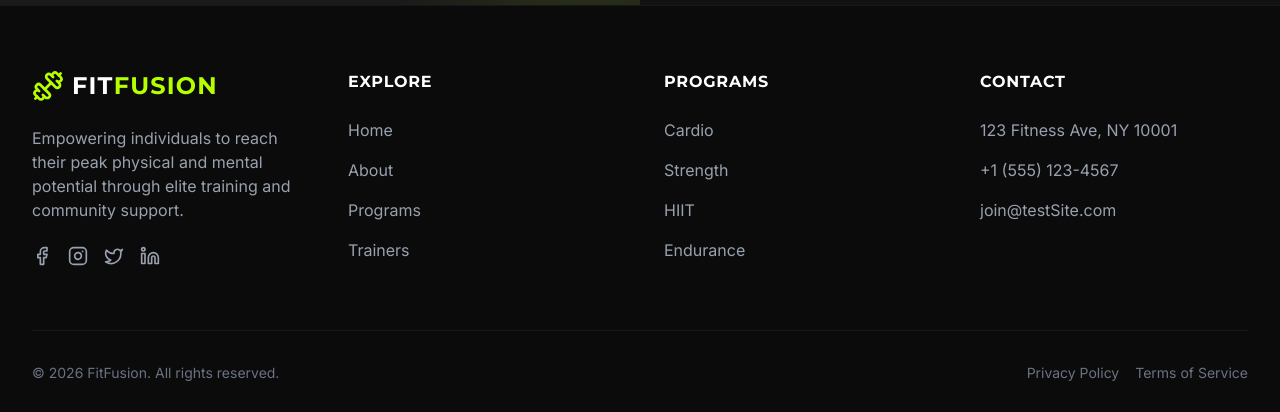
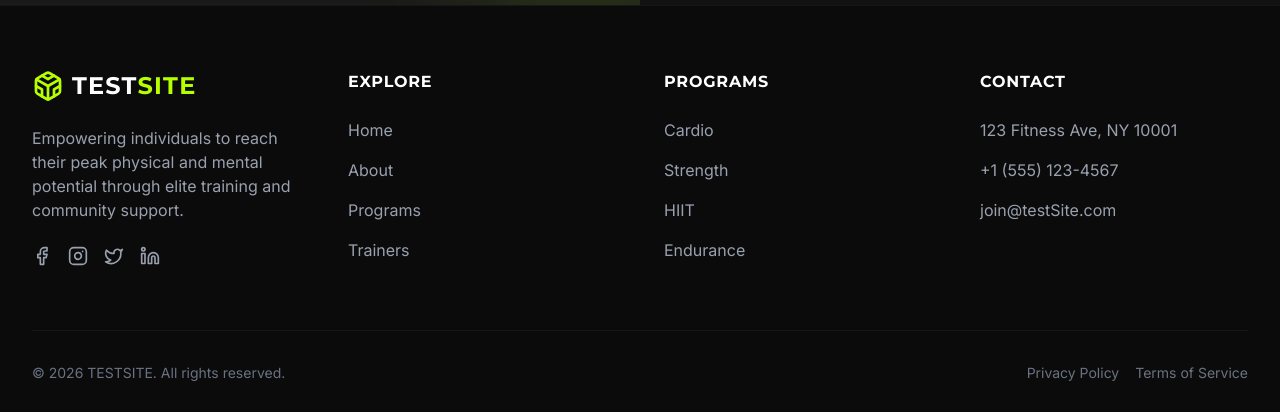
Before and after one commit to itzVarun1426/fitfusion, a React (Vite) app: page / in a window 1280 px wide. Shown: the part 6753-7165 px from the top of the page. Built offline with nearby package versions, Linux system fonts and the light colour scheme.

Commit message:
changed something

```diff
--- a/src/components/Footer.jsx
+++ b/src/components/Footer.jsx
@@ -1,5 +1,5 @@
 import React from 'react';
-import { Dumbbell, Instagram, Twitter, Linkedin, Facebook } from 'lucide-react';
+import { Instagram, Twitter, Linkedin, Facebook, Codesandbox } from 'lucide-react';
 
 const Footer = () => {
   return (
@@ -9,9 +9,9 @@ const Footer = () => {
 
           <div className="col-span-1 lg:col-span-1">
             <div className="flex items-center gap-2 mb-6">
-              <Dumbbell className="text-accent h-8 w-8" />
+              <Codesandbox className="text-accent h-8 w-8" />
               <span className="font-heading text-2xl tracking-wider font-bold">
-                FIT<span className="text-accent">FUSION</span>
+                TEST<span className="text-accent">SITE</span>
               </span>
             </div>
             <p className="text-gray-400 mb-6">
@@ -58,7 +58,7 @@ const Footer = () => {
 
         <div className="border-t border-white/5 pt-8 flex flex-col md:flex-row justify-between items-center gap-4">
           <p className="text-gray-500 text-sm">
-            © {new Date().getFullYear()} FitFusion. All rights reserved.
+            © {new Date().getFullYear()} TESTSITE. All rights reserved.
           </p>
           <div className="flex gap-4 text-sm text-gray-500">
             <a href="#" className="hover:text-accent transition-colors">Privacy Policy</a>
--- a/src/components/Testimonials.jsx
+++ b/src/components/Testimonials.jsx
@@ -8,7 +8,7 @@ const Testimonials = () => {
       name: "Marcus R.",
       role: "Pro Athlete",
       image: "https://images.unsplash.com/photo-1543807535-eceef0bc6599?ixlib=rb-4.0.3&auto=format&fit=crop&w=200&q=80",
-      text: "FitFusion changed my life. The trainers are incredibly supportive and the workouts are next level. I've broken all my personal records since joining."
+      text: "This gym changed my life. The trainers are incredibly supportive and the workouts are next level. I've broken all my personal records since joining."
     },
     {
       name: "Sarah Jenkins",
```
